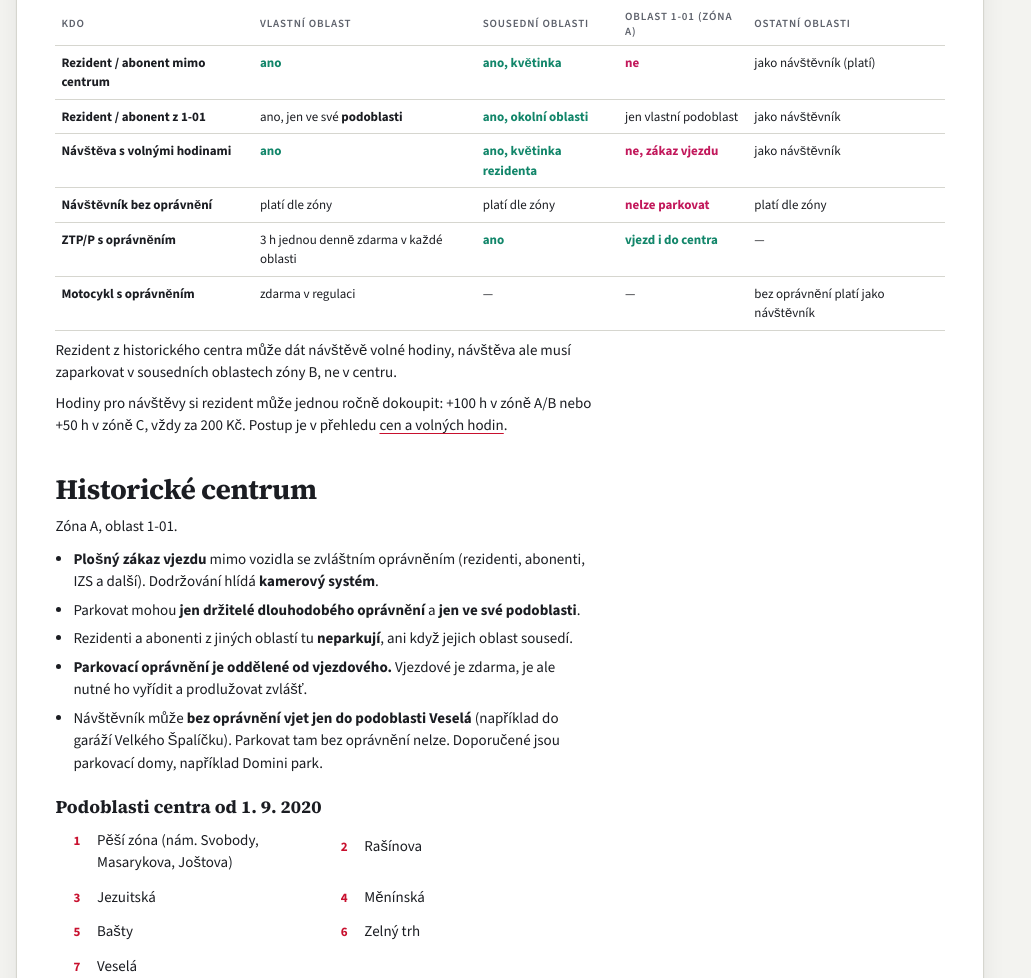
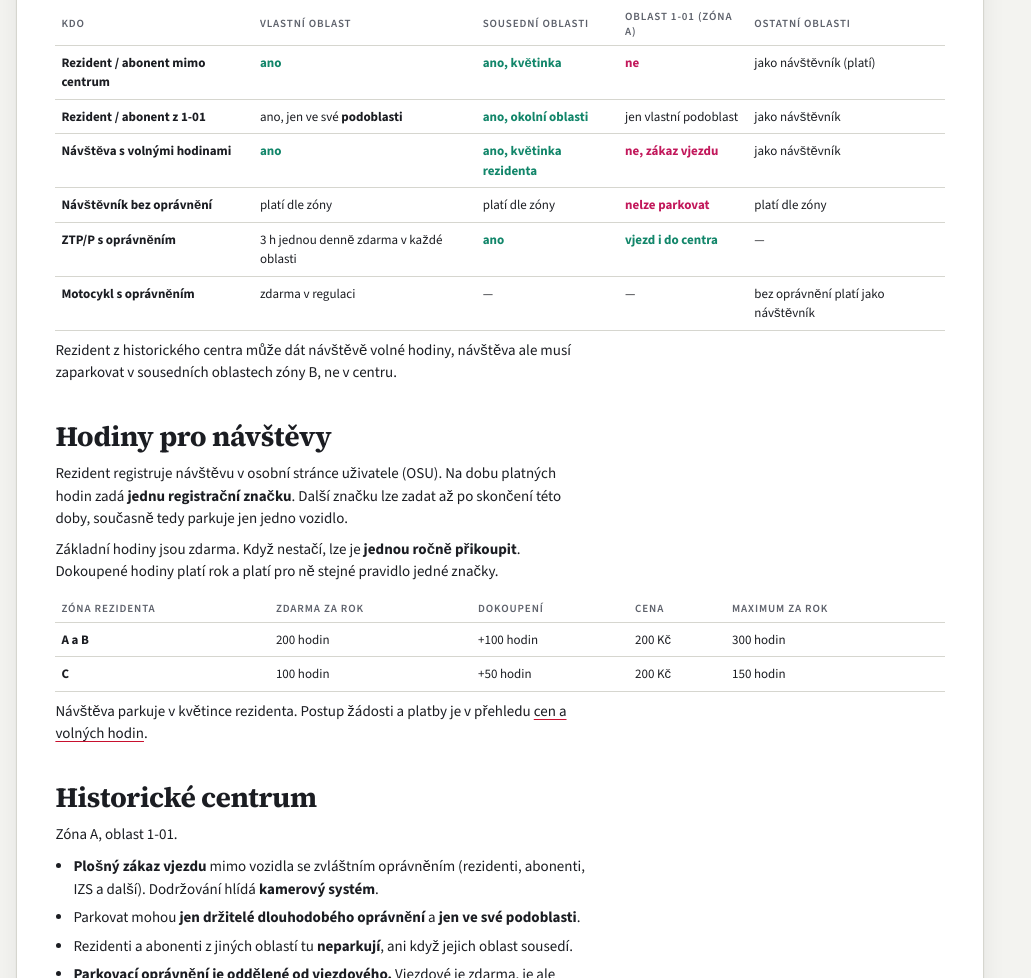
Before and after one commit to Pajinek/parkovani-brno, a plain HTML site: page pravidla.html in a window 1280 px wide. Shown: the part 1590-2568 px from the top of the page, without its empty margins (0-1031 px from the left). Drawn offline with nearby package versions, Linux system fonts and the light colour scheme.

Commit message:
docs: explain one visitor plate and the hour top-up table
A resident can register a single plate for the valid hours and buy one extra block a year. Put those prices on the rules page.

Co-authored-by: Cursor <cursoragent@cursor.com>

```diff
--- a/pravidla.html
+++ b/pravidla.html
@@ -172,7 +172,40 @@
         </table>
       </div>
       <p>Rezident z historického centra může dát návštěvě volné hodiny, návštěva ale musí zaparkovat v sousedních oblastech zóny B, ne v centru.</p>
-      <p>Hodiny pro návštěvy si rezident může jednou ročně dokoupit: +100 h v zóně A/B nebo +50 h v zóně C, vždy za 200 Kč. Postup je v přehledu <a href="README.md">cen a volných hodin</a>.</p>
+
+      <h2 id="hodiny">Hodiny pro návštěvy</h2>
+      <p>Rezident registruje návštěvu v osobní stránce uživatele (OSU). Na dobu platných hodin zadá <strong>jednu registrační značku</strong>. Další značku lze zadat až po skončení této doby, současně tedy parkuje jen jedno vozidlo.</p>
+      <p>Základní hodiny jsou zdarma. Když nestačí, lze je <strong>jednou ročně přikoupit</strong>. Dokoupené hodiny platí rok a platí pro ně stejné pravidlo jedné značky.</p>
+      <div class="tbl-wrap">
+        <table>
+          <thead>
+            <tr>
+              <th>Zóna rezidenta</th>
+              <th>Zdarma za rok</th>
+              <th>Dokoupení</th>
+              <th>Cena</th>
+              <th>Maximum za rok</th>
+            </tr>
+          </thead>
+          <tbody>
+            <tr>
+              <td><strong>A a B</strong></td>
+              <td>200 hodin</td>
+              <td>+100 hodin</td>
+              <td>200 Kč</td>
+              <td>300 hodin</td>
+            </tr>
+            <tr>
+              <td><strong>C</strong></td>
+              <td>100 hodin</td>
+              <td>+50 hodin</td>
+              <td>200 Kč</td>
+              <td>150 hodin</td>
+            </tr>
+          </tbody>
+        </table>
+      </div>
+      <p>Návštěva parkuje v květince rezidenta. Postup žádosti a platby je v přehledu <a href="README.md#dokoupení-dalších-hodin">cen a volných hodin</a>.</p>
 
       <h2 id="centrum">Historické centrum</h2>
       <p>Zóna A, oblast 1-01.</p>
@@ -259,6 +292,7 @@
           <li><a href="#zony">Zóny A, B, C</a></li>
           <li><a href="#kvetinka">Princip květinky</a></li>
           <li><a href="#kdo">Kdo kde parkuje</a></li>
+          <li><a href="#hodiny">Hodiny pro návštěvy</a></li>
           <li><a href="#centrum">Historické centrum</a></li>
           <li><a href="#mapy">Mapy</a></li>
           <li><a href="#dokumenty">Dokumenty města</a></li>
```
Also changed, not shown: 1 other file.
